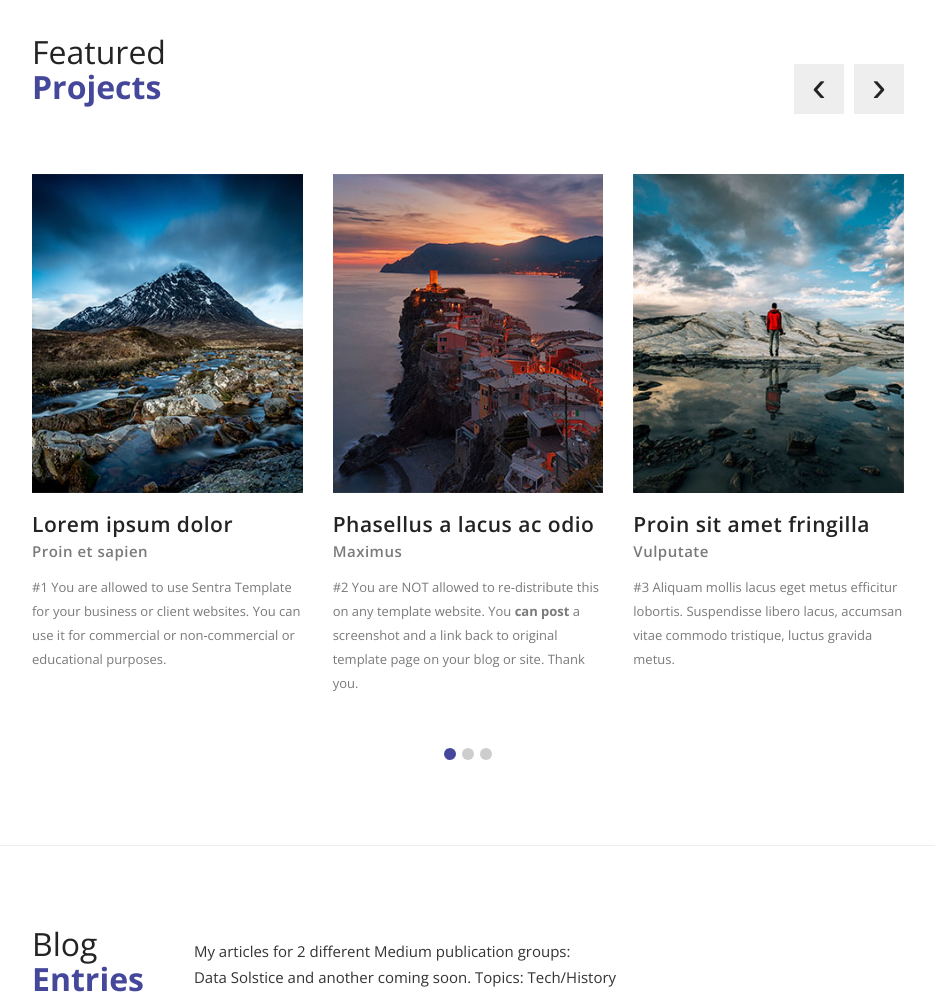
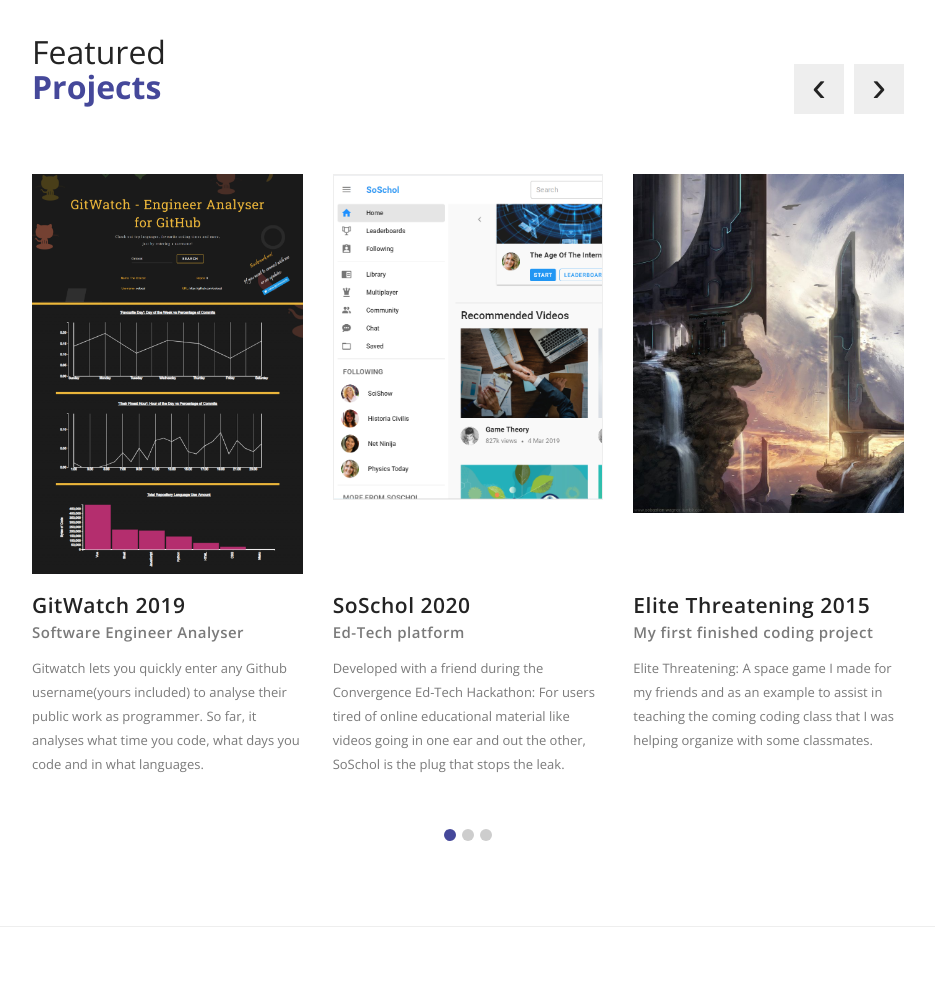
Before and after one commit to Garross/PersonalWebsite, a PHP site: page / in a window 1280 px wide. Shown: the part 846-1850 px from the top of the page, without its empty margins (316-1251 px from the left). Run offline with PHP 8.4, Linux system fonts and the light colour scheme; some libraries are stand-ins or nearby versions.

Commit message:
Added my featured projects

```diff
--- a/css/templatemo-style.css
+++ b/css/templatemo-style.css
@@ -548,6 +548,9 @@
 
 #featured .item .image , #details .item .image img {
   width: 100%;
+  /*questionable way to maintain uniform height may have to change later.
+  This whole thing was hacked together over a pretty hacky template anyways tbh- in my defence.*/
+  height: 50vh;
   overflow: hidden;
 }
 
--- a/index.html
+++ b/index.html
@@ -180,54 +180,62 @@
                     <div class="owl-carousel owl-theme">
                         <div class="item">
                             <div class="image">
-                                <img src="img/featured_1.jpg" alt="">
+                                <img src="img/GitWatch.png" alt="Website View">
                                 <div class="featured-button button">
-                                    <a href="#projects">Continue Reading</a>
+                                    <a href="http://www.gitwatch.org/" target ="_blank">See Live</a>
                                 </div>
                             </div>
                             <div class="text-content">
-                                <h4>Lorem ipsum dolor</h4>
-                                <span>Proin et sapien</span>
-                                <p>#1 You are allowed to use Sentra Template for your business or client websites. You can use it for commercial or non-commercial or educational purposes.</p>
+                                <h4>GitWatch 2019</h4>
+                                <span>Software Engineer Analyser</span>
+                                <p>Gitwatch lets you quickly enter any Github username(yours included)
+                                    to analyse their public work as programmer. So far, it analyses what time you code,
+                                    what days you code and in what languages.</p>
                             </div>
                         </div>
                         <div class="item">
                             <div class="image">
-                                <img src="img/featured_2.jpg" alt="">
+                                <img src="img/SoSchol.PNG" style="border: 1px solid; border-color: #eee" alt="">
                                 <div class="featured-button button">
-                                    <a href="#projects">Continue Reading</a>
+                                    <a href="https://www.youtube.com/watch?v=rt-UMucWVos&feature=youtu.be&ab_channel=GarrossT"
+                                    target="_blank">Watch Hackathon Demo</a>
                                 </div>
                             </div>
                             <div class="text-content">
-                                <h4>Phasellus a lacus ac odio</h4>
-                                <span>Maximus</span>
-                                <p>#2 You are NOT allowed to re-distribute this on any template website. You <strong>can post</strong> a screenshot and a link back to original template page on your blog or site. Thank you.</p>
+                                <h4>SoSchol 2020</h4>
+                                <span>Ed-Tech platform</span>
+                                <p>Developed with a friend during the Convergence Ed-Tech Hackathon: For users tired
+                                of online educational material like videos going in one ear and out the other, SoSchol
+                                is the plug that stops the leak.</p>
                             </div>
                         </div>
                         <div class="item">
                             <div class="image">
-                                <img src="img/featured_3.jpg" alt="">
+                                <img src="img/spaceCity.jpg" alt="">
                                 <div class="featured-button button">
-                                    <a href="#projects">Continue Reading</a>
+                                    <a href="#projects">Coming Soon</a>
                                 </div>
                             </div>
                             <div class="text-content">
-                                <h4>Proin sit amet fringilla</h4>
-                                <span>Vulputate</span>
-                                <p>#3 Aliquam mollis lacus eget metus efficitur lobortis. Suspendisse libero lacus, accumsan vitae commodo tristique, luctus gravida metus.</p>
+                                <h4>Elite Threatening 2015</h4>
+                                <span>My first finished coding project</span>
+                                <p>Elite Threatening: A space game I made for my friends and as an example to assist
+                                in teaching the coming coding class that I was helping organize with some classmates. </p>
                             </div>
                         </div>
                         <div class="item">
                             <div class="image">
-                                <img src="img/featured_2.jpg" alt="">
+                                <img src="img/mySite.PNG" alt="">
                                 <div class="featured-button button">
-                                    <a href="#projects">Continue Reading</a>
+                                    <a href="#top">Click Here?</a>
                                 </div>
                             </div>
                             <div class="text-content">
-                                <h4>In volutpat augue lectus</h4>
-                                <span>Elementum</span>
-                                <p>#4 Aliquam mollis lacus eget metus efficitur lobortis. Suspendisse libero lacus, accumsan vitae commodo tristique, luctus gravida metus.</p>
+                                <h4>This Website 2020</h4>
+                                <span>Single Page Personal Website</span>
+                                <p>This website was an experiment, instead of building carefully I quickly hacked
+                                    on-top of the Sentra bootstrap template. It is interactive/feedback driven
+                                    and allows users to vote on the design.</p>
                             </div>
                         </div>
                         <div class="item">
@@ -238,8 +246,8 @@
                                 </div>
                             </div>
                             <div class="text-content">
-                                <h4>Cras commodo odio</h4>
-                                <span>Aliquam</span>
+                                <h4>Coming Soon 2020</h4>
+                                <span>More Projects in the works</span>
                                 <p>#5 Mauris lacinia pretium libero, ut tincidunt lacus molestie ornare. Phasellus a facilisis erat. Praesent eleifend nibh mauris, quis sodales lorem convallis pulvinar.</p>
                             </div>
                         </div>
```
Also changed, not shown: img/Analysis.PNG (added), img/GitWatch.png (added), img/SoSchol.PNG (added), img/mySite.PNG (added), img/scifiInterior.jpg (added), img/spaceCity.jpg (added), img/spaceShip.png (added).
